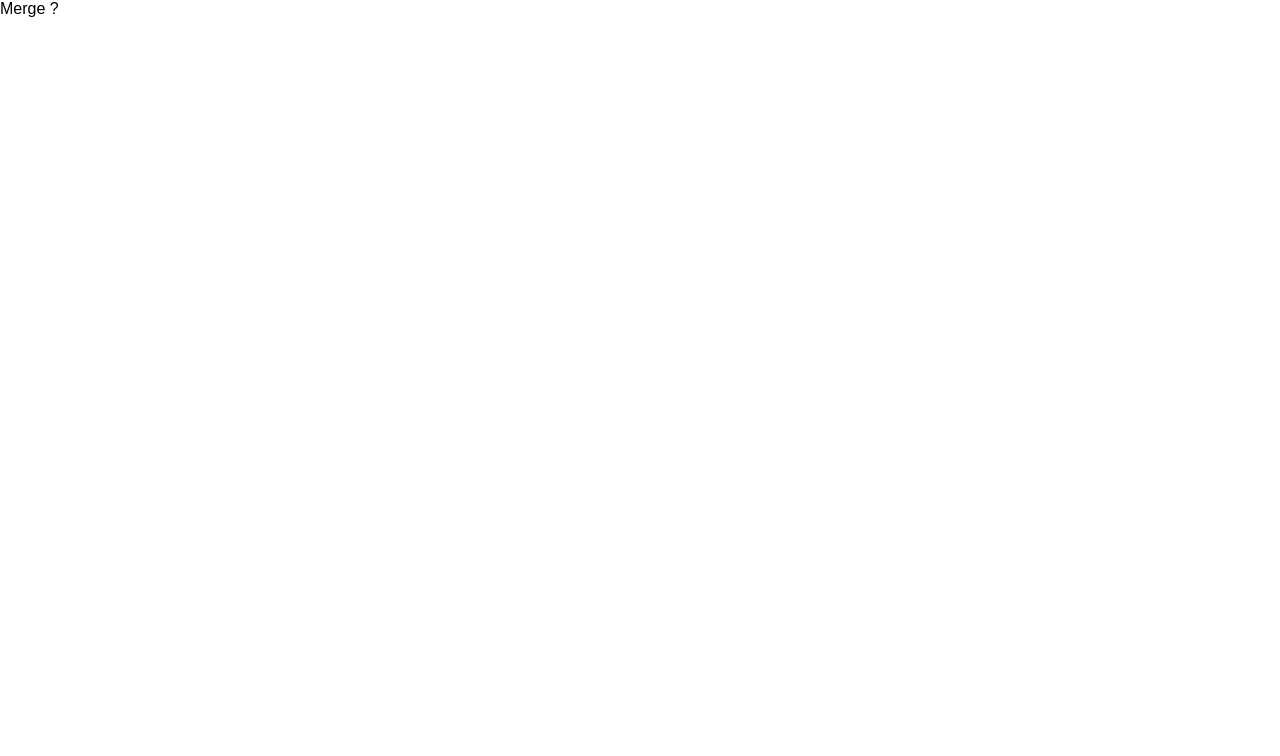
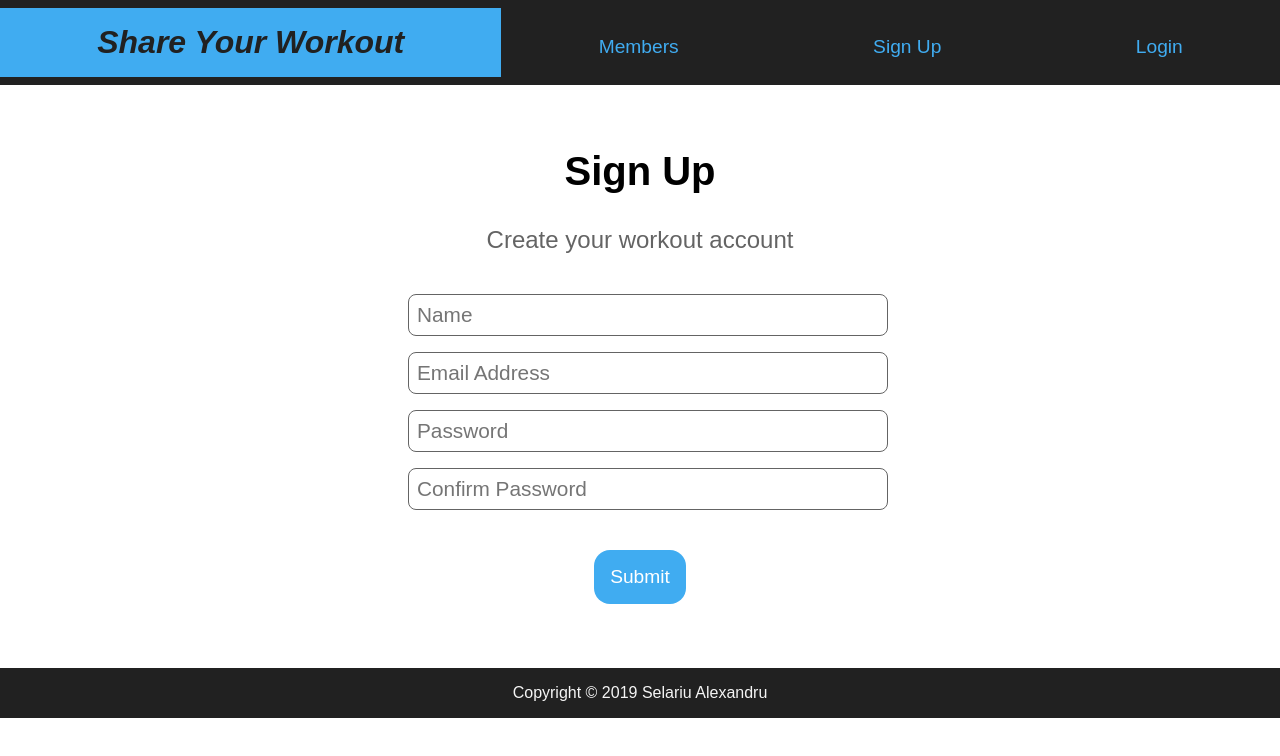
Before and after one commit to SelariuAlex/Share-Your-Workout, a React (Create React App) app in the folder client/: page /register in a window 1280 px wide. Shown: the top 756 px of the page. Built offline with nearby package versions, Linux system fonts and the light colour scheme.

Commit message:
made Layouts and login/register, and routes

```diff
--- a/client/package.json
+++ b/client/package.json
@@ -5,6 +5,7 @@
   "dependencies": {
     "react": "^16.8.3",
     "react-dom": "^16.8.3",
+    "react-router-dom": "^4.3.1",
     "react-scripts": "2.1.5"
   },
   "scripts": {
--- a/client/src/App.css
+++ b/client/src/App.css
@@ -58,7 +58,7 @@ body {
 /* banner */
 
 .banner {
-  min-height: 90vh;
+  min-height: 85vh;
   background-image: linear-gradient(rgba(0, 0, 0, 0.5), rgba(0, 0, 0, 0.2)),
     url(./img/landing.jpeg);
   background-position: center;
@@ -97,6 +97,7 @@ body {
   padding: 1rem;
   border-radius: 1rem;
   border: none;
+  text-decoration: none;
 }
 
 .banner__btn--blue {
@@ -242,3 +243,12 @@ body {
     height: 15rem;
   }
 }
+
+/* footer */
+
+.footer {
+  text-align: center;
+  background: #212121;
+  color: #f5f5f5;
+  padding: 1rem;
+}
--- a/client/src/App.js
+++ b/client/src/App.js
@@ -1,9 +1,27 @@
 import React, { Component } from 'react';
+import { BrowserRouter, Route } from 'react-router-dom';
+
+import Navbar from './components/layout/Navbar';
+import Landing from './components/layout/Landing';
+import Footer from './components/layout/Footer';
+import Login from './components/auth/Login';
+import Register from './components/auth/Register';
+
 import './App.css';
 
 class App extends Component {
   render() {
-    return <div className="App">Merge ?</div>;
+    return (
+      <BrowserRouter>
+        <div className="App">
+          <Navbar />
+          <Route exact path="/" component={Landing} />
+          <Route exact path="/login" component={Login} />
+          <Route exact path="/register" component={Register} />
+          <Footer />
+        </div>
+      </BrowserRouter>
+    );
   }
 }
 
--- /dev/null
+++ b/client/src/components/auth/Login.js
@@ -0,0 +1,35 @@
+import React, { Component } from 'react';
+
+class Login extends Component {
+  render() {
+    return (
+      <div className="login">
+        <div className="container">
+          <h1 className="form__title">Log In</h1>
+          <p className="form__subtitle">Sign in to your account</p>
+          <form action="#">
+            <div className="login__forms">
+              <input
+                type="email"
+                className="form__input"
+                placeholder="Email Address"
+                name="email"
+              />
+            </div>
+            <div className="login__forms">
+              <input
+                type="password"
+                className="form__input"
+                placeholder="Password"
+                name="password"
+              />
+            </div>
+            <input type="submit" className="btn form--btn" />
+          </form>
+        </div>
+      </div>
+    );
+  }
+}
+
+export default Login;
--- /dev/null
+++ b/client/src/components/auth/Register.js
@@ -0,0 +1,51 @@
+import React, { Component } from 'react';
+
+class Register extends Component {
+  render() {
+    return (
+      <div className="register">
+        <div className="container">
+          <h1 className="form__title">Sign Up</h1>
+          <p className="form__subtitle">Create your workout account</p>
+          <form action="#">
+            <div className="register__forms">
+              <input
+                type="text"
+                className="form__input"
+                placeholder="Name"
+                name="name"
+              />
+            </div>
+            <div className="register__forms">
+              <input
+                type="email"
+                className="form__input"
+                placeholder="Email Address"
+                name="email"
+              />
+            </div>
+            <div className="register__forms">
+              <input
+                type="password"
+                className="form__input"
+                placeholder="Password"
+                name="password"
+              />
+            </div>
+            <div className="register__forms">
+              <input
+                type="password"
+                className="form__input"
+                placeholder="Confirm Password"
+                name="password2"
+              />
+            </div>
+            <input type="submit" className="btn form--btn" />
+          </form>
+        </div>
+      </div>
+    );
+  }
+}
+
+export default Register;
--- /dev/null
+++ b/client/src/components/layout/Footer.js
@@ -0,0 +1,11 @@
+import React from 'react';
+
+function Footer() {
+  return (
+    <footer className="footer">
+      Copyright &copy; {new Date().getFullYear()} Selariu Alexandru
+    </footer>
+  );
+}
+
+export default Footer;
--- /dev/null
+++ b/client/src/components/layout/Landing.js
@@ -0,0 +1,32 @@
+import React, { Component } from 'react';
+import { Link } from 'react-router-dom';
+
+class Landing extends Component {
+  render() {
+    return (
+      <header className="banner">
+        <div className="banner__title">
+          <h1 className="banner__text">Your Workout</h1>
+          <h2 className="banner__subtext">
+            Share your workout with the world and inspire oders and learn from
+            experience.
+          </h2>
+          <div className="banner__btn">
+            <Link
+              className="btn banner__btn--blue"
+              type="button"
+              to="/register"
+            >
+              Sign Up
+            </Link>
+            <Link className="btn banner__btn--green" type="button" to="/login">
+              Login
+            </Link>
+          </div>
+        </div>
+      </header>
+    );
+  }
+}
+
+export default Landing;
--- /dev/null
+++ b/client/src/components/layout/Navbar.js
@@ -0,0 +1,35 @@
+import React, { Component } from 'react';
+import { Link } from 'react-router-dom';
+
+class Navbar extends Component {
+  render() {
+    return (
+      <nav className="navbar">
+        <ul>
+          <li>
+            <Link className="navbar--logo navbar--btn" to="/">
+              Share Your Workout
+            </Link>
+          </li>
+          <li>
+            <Link className="navbar--btn" to="/">
+              Members
+            </Link>
+          </li>
+          <li>
+            <Link className="navbar--btn" to="/register">
+              Sign Up
+            </Link>
+          </li>
+          <li>
+            <Link className="navbar--btn" to="/login">
+              Login
+            </Link>
+          </li>
+        </ul>
+      </nav>
+    );
+  }
+}
+
+export default Navbar;
```
